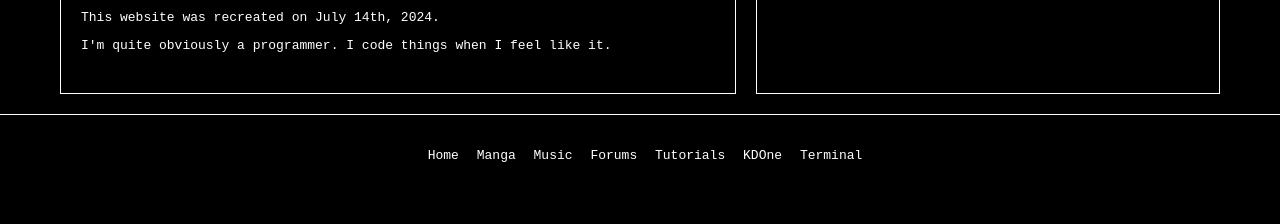
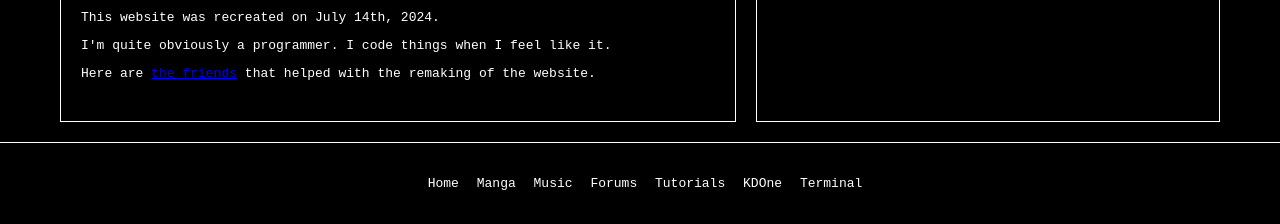
Before and after one commit to kdaui/old-2, a plain HTML site: page index.html in a window 1280 px wide. Shown: the part 734-958 px from the top of the page. Before the commit the page ends 930 px from the top, so only its background shows below. Drawn offline with Linux system fonts and the light colour scheme.

Commit message:
Updated index.html

```diff
--- a/index.html
+++ b/index.html
@@ -14,11 +14,12 @@
         <div class="container">
             <div class="content">
                 <div class="about">
-				    <p>Yo, I'm that @kdaui guy. This is my pfp on most of my profiles:</p>
+		    <p>Yo, I'm that @kdaui guy. This is my pfp on most of my profiles:</p>
                     <img src="profile-pic.jpg" alt="profile picture" style="height: 200px">
                     <p>This is my website. It's inspired by websites hosted from nekoweb (and nekocities ig) with my favourite being <a href="https://dimden.dev/"><img src="https://dimden.dev/services/images/88x31.gif" class="logo-image"></a> (you can probably see the similarities between that website and mine).</p>
-				    <p>This website was recreated on July 14th, 2024.</p>
+		    <p>This website was recreated on July 14th, 2024.</p>
                     <p>I'm quite obviously a programmer. I code things when I feel like it.</p>
+		    <p>Here are <a href="my_homies.html">the friends</a> that helped with the remaking of the website.<p>
                 </div>
             </div>
         </div>
@@ -35,7 +36,7 @@
                     <li>I'm a racist (I like racing)</li>
                     <li>I code websites, bots and scripts.</li>
                     <li>Unless you find me in real-life, I wont make anything for you</li>
-					<li>My favourite video on Youtube is Dj Akademics - <a href="https://www.youtube.com/watch?v=OHXmY51y-R4">What Top 5 You Smoking On Kendrick</a>.</li>
+		    <li>My favourite video on Youtube is Dj Akademics - <a href="https://www.youtube.com/watch?v=OHXmY51y-R4">What Top 5 You Smoking On Kendrick</a>.</li>
                 </ul>
             </div>
         </div>
```
